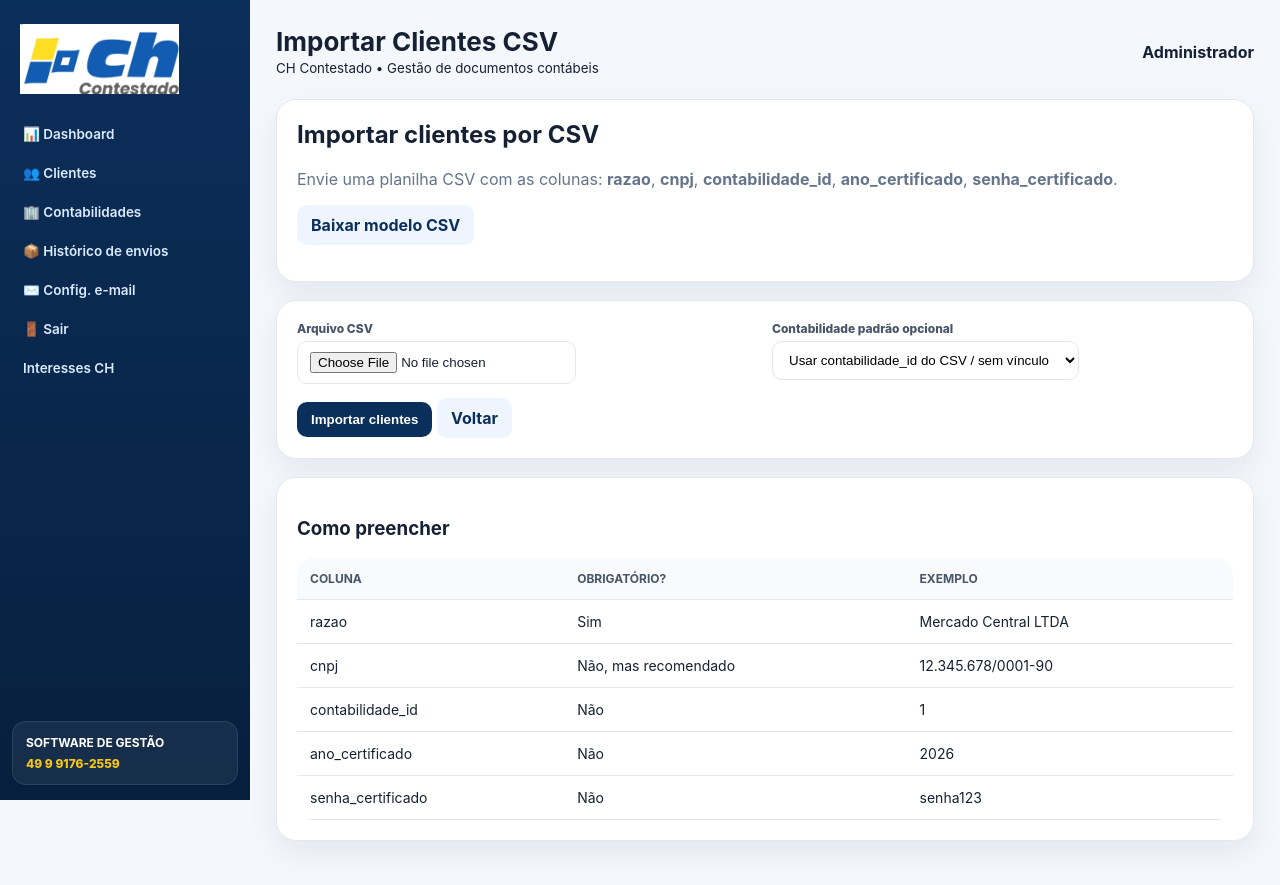
After one commit to MarcosCunhaJba/PORTALCONTESTADO, a Flask app: template templates/importar_clientes_csv.html in a window 1280 px wide. The commit adds this page. Run offline with Flask 3, Linux system fonts and the light colour scheme; a user stored in the database is signed in; the template is opened without the code that fills it: most values are stand-ins (such as "Sample title", 1, 10 or a date in 2020).

Commit message:
Add files via upload

```diff
--- /dev/null
+++ b/templates/importar_clientes_csv.html
@@ -0,0 +1,47 @@
+{% extends 'base.html' %}{% block title %}Importar Clientes CSV{% endblock %}{% block content %}
+<div class="card">
+    <h2 style="margin-top:0;">Importar clientes por CSV</h2>
+    <p style="color:#64748b;">
+        Envie uma planilha CSV com as colunas: <b>razao</b>, <b>cnpj</b>, <b>contabilidade_id</b>, <b>ano_certificado</b>, <b>senha_certificado</b>.
+    </p>
+    <p>
+        <a class="btn btn-light" href="{{ url_for('modelo_clientes_csv') }}">Baixar modelo CSV</a>
+    </p>
+</div>
+
+<div class="card">
+    <form method="post" enctype="multipart/form-data" class="grid2">
+        <div class="field">
+            <label>Arquivo CSV</label>
+            <input type="file" name="arquivo_csv" accept=".csv" required>
+        </div>
+
+        <div class="field">
+            <label>Contabilidade padrão opcional</label>
+            <select name="contabilidade_id">
+                <option value="">Usar contabilidade_id do CSV / sem vínculo</option>
+                {% for c in contabs %}
+                    <option value="{{c.id}}">{{c.id}} - {{c.nome}}</option>
+                {% endfor %}
+            </select>
+        </div>
+
+        <div>
+            <button class="btn">Importar clientes</button>
+            <a class="btn btn-light" href="{{ url_for('clientes') }}">Voltar</a>
+        </div>
+    </form>
+</div>
+
+<div class="card">
+    <h3>Como preencher</h3>
+    <table>
+        <tr><th>Coluna</th><th>Obrigatório?</th><th>Exemplo</th></tr>
+        <tr><td>razao</td><td>Sim</td><td>Mercado Central LTDA</td></tr>
+        <tr><td>cnpj</td><td>Não, mas recomendado</td><td>12.345.678/0001-90</td></tr>
+        <tr><td>contabilidade_id</td><td>Não</td><td>1</td></tr>
+        <tr><td>ano_certificado</td><td>Não</td><td>2026</td></tr>
+        <tr><td>senha_certificado</td><td>Não</td><td>senha123</td></tr>
+    </table>
+</div>
+{% endblock %}
```
Also changed, not shown: templates/clientes.html (+8 -0 lines).
